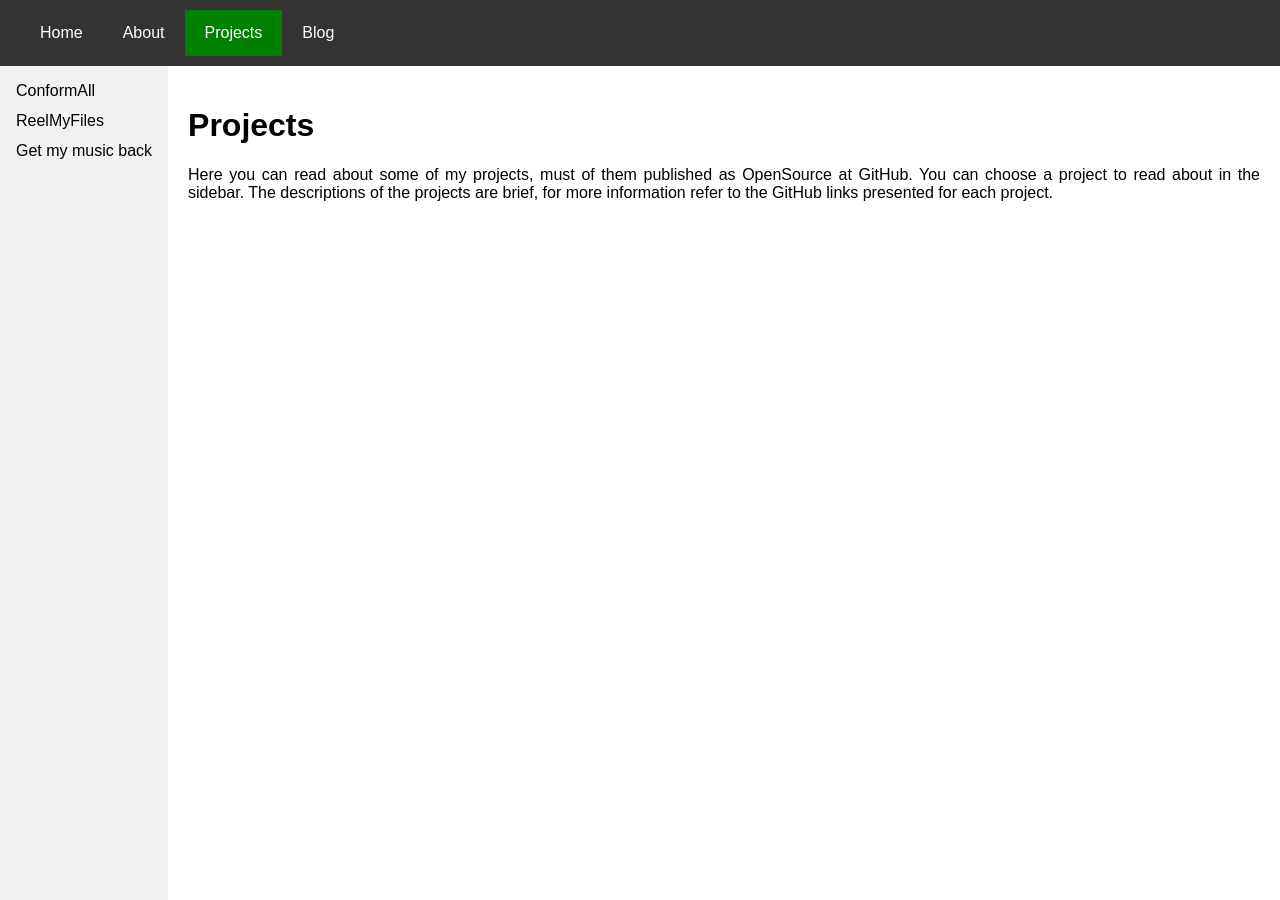
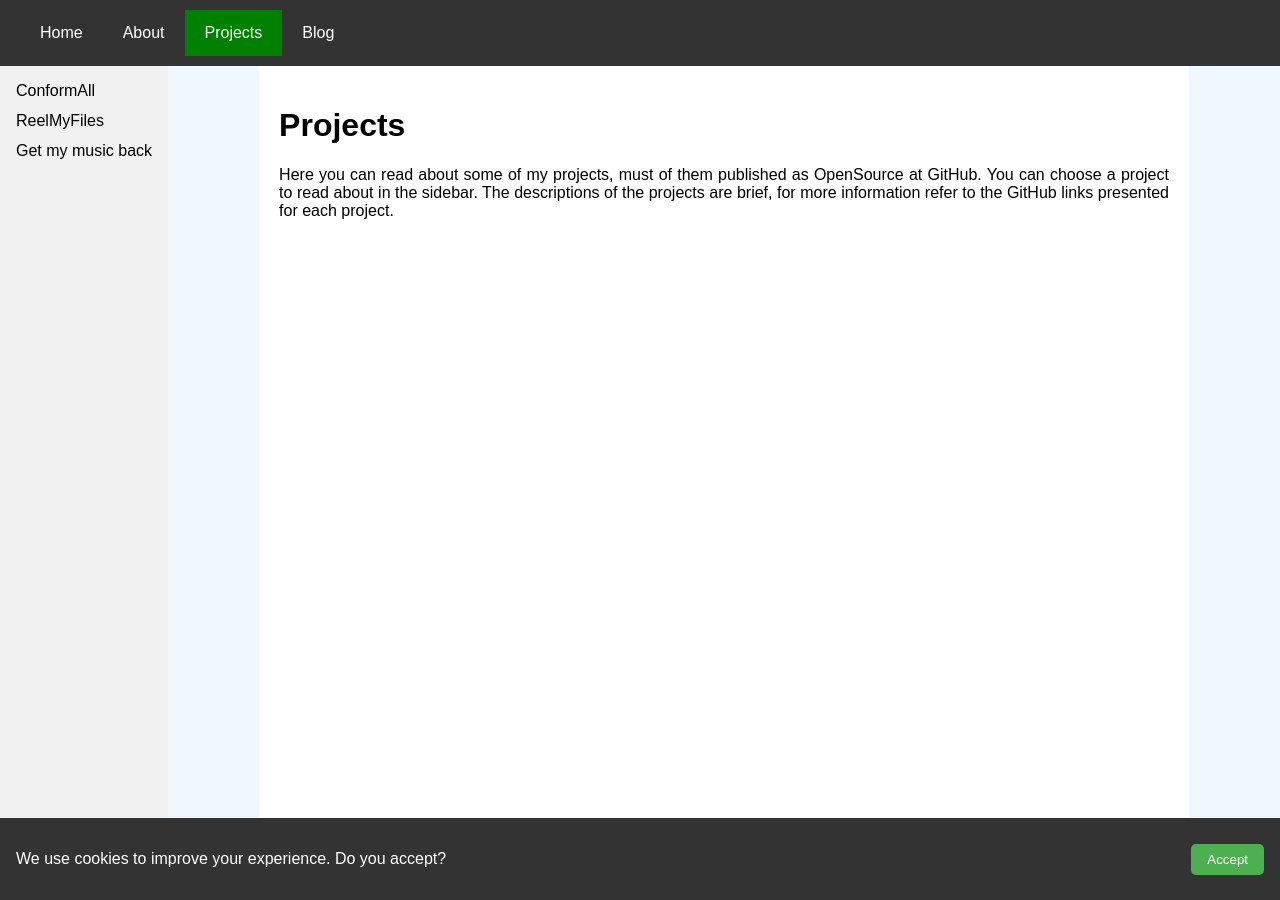
Before and after one commit to c0ntact0/c0ntact0.github.io, a Jekyll site: the page built from pages/projects.md, in a window 1280 px wide and 900 px high. Built offline with Jekyll 4.4.1, drawn with Linux system fonts in a browser that asks for light colours.

Commit message:
responsiveness enhancements

```diff
--- a/_layouts/default.html
+++ b/_layouts/default.html
@@ -9,6 +9,7 @@
 </head>
 
 <body>
+
     <div class="nav-bar">
 
         {% include navigation.html %}
@@ -30,7 +31,14 @@
         {% endif %}
     </div>
 
+
+    <!-- Cookie Consent Banner -->
+    <div id="cookie-banner" style="display: none;">
+        <p>We use cookies to improve your experience. Do you accept?</p>
+        <button id="accept-cookies" onclick="cookieConsent()">Accept</button>
+    </div>
     <script src="/assets/js/scripts.js"></script>
+
 </body>
 
 </html>
--- a/_sass/main.scss
+++ b/_sass/main.scss
@@ -138,10 +138,12 @@ div {
 
 .container {
     display: flex;
-    width: 100%;
     height: 100%;
     flex-direction: row;
     align-items: stretch; // This ensures children fill available space vertically
+    justify-content: flex-start;
+    margin: 0 auto;
+    background-color: aliceblue;
 }
 
 .sidebar {
@@ -155,17 +157,20 @@ div {
 
 .main-content {
     flex: 1; // Allows the main content to grow and fill the remaining space
-    width: 100;
+    max-width: 100ch;
+    //width: 100;
     height: 100%;
     background-color: white;
     padding: 20px;
-    margin: 0; // Remove any margin that might interfere with the layout
+    //margin: 0; // Remove any margin that might interfere with the layout
     overflow-y: auto; // Adds scrolling if the content is too long
+    margin: 0 auto;
 }
 
 .wrap-link {
 
     text-align: left;
+
     a {
         word-wrap: break-word;
         overflow-wrap: break-word;
@@ -216,8 +221,54 @@ a {
     text-decoration: none;
 }
 
+#cookie-banner {
+    position: fixed;
+    bottom: 0;
+    left: 0;
+    right: 0;
+    background-color: #333;
+    color: #fff;
+    padding: 1rem;
+    display: flex;
+    justify-content: space-between;
+    align-items: center;
+    z-index: 1001; // Increased z-index to ensure it appears on top
+    box-sizing: border-box;
+}
+
+#cookie-banner button {
+    background-color: #4CAF50;
+    color: white;
+    border: none;
+    padding: 0.5rem 1rem;
+    cursor: pointer;
+    border-radius: 5px;
+}
+
+#cookie-banner button:hover {
+    background-color: #45a049;
+}
+
+@media screen and (max-width: 768px) {
+    #cookie-banner {
+        flex-direction: column;
+        text-align: center;
+        padding: 0.5rem;
+        font-size: 0.8rem;
+    }
+
+    #cookie-banner button {
+        margin: 0.5rem 0 0 0;
+        width: 100%;
+    }
+}
+
+
 /* Mostrar o botão hamburger em telas pequenas */
 @media screen and (max-width: 768px) {
+    .container {
+        width: 100%;
+    }
 
     .hamburger {
         display: block;
@@ -252,4 +303,6 @@ a {
         align-items: center;
     }
 
+
+
 }
--- a/assets/js/scripts.js
+++ b/assets/js/scripts.js
@@ -12,3 +12,10 @@ function toggleSidebar() {
     //sidebar.style.display = sidebar.style.display === '' ? 'inline' : '';
 
 }
+
+function cookieConsent() {
+    console.log("Consent")
+    localStorage.setItem('cookiesAccepted', true);
+    document.getElementById('cookie-banner').style.display = 'none';
+    loadThirdPartyScripts();
+}
```
Also changed, not shown: pages/projects.md (line endings or trailing spaces).
